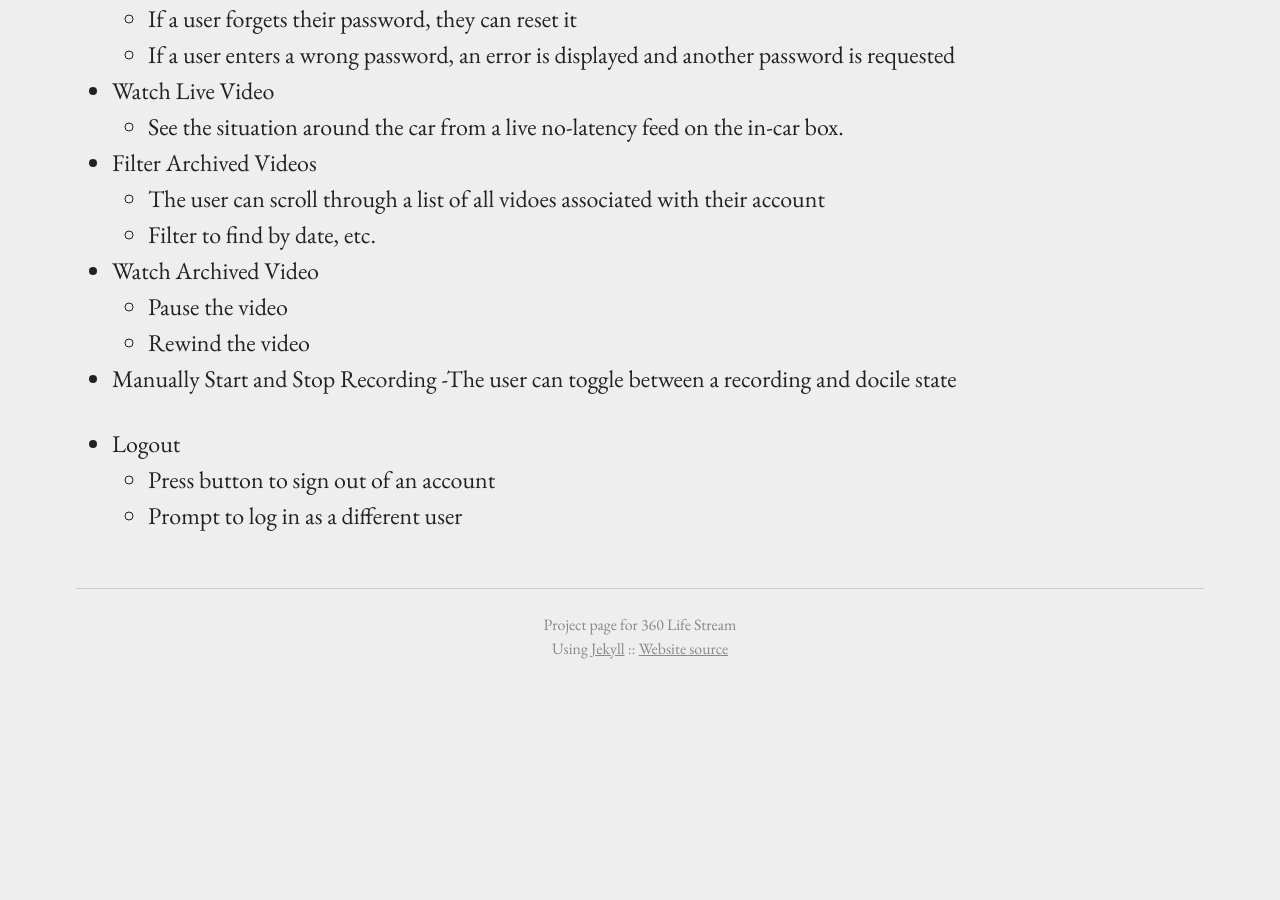
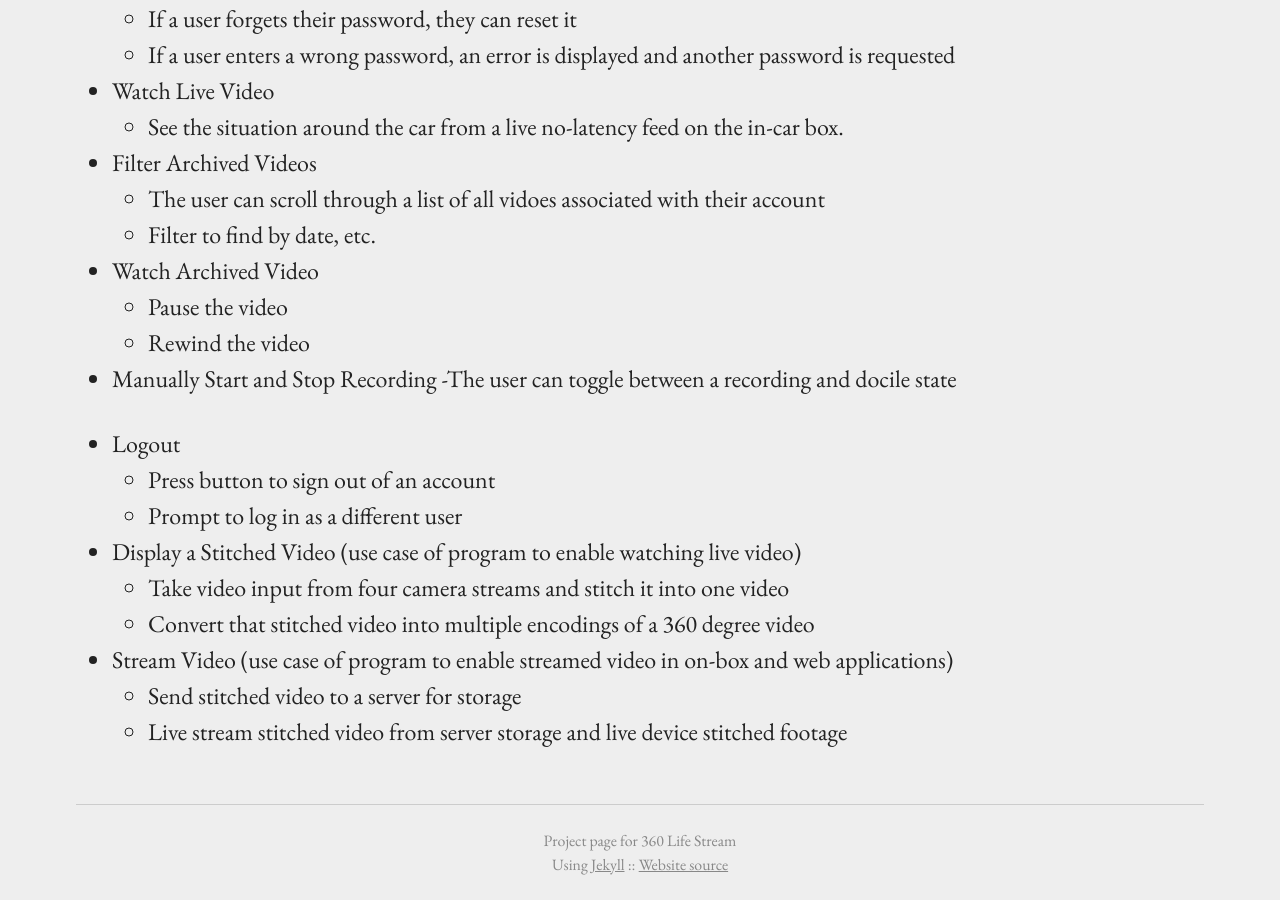
Before and after one commit to 360ls/360ls, a Jekyll site: the page built from _requirements/functionalspec/usecases.md, in a window 1280 px wide and 900 px high, scrolled down 1387 px. Built offline with Jekyll 4.4.1, drawn with Linux system fonts in a browser that asks for light colours; before the commit the page ends 2071 px from its top, so only the background shows below that.

Commit message:
updates use cases to include programmatic use cases

```diff
--- a/_requirements/functionalspec/usecases.md
+++ b/_requirements/functionalspec/usecases.md
@@ -59,3 +59,11 @@ This portion of the website highlights the use cases portion of the functional s
 - Logout
 	- Press button to sign out of an account
 	- Prompt to log in as a different user
+
+- Display a Stitched Video (use case of program to enable watching live video)
+	- Take video input from four camera streams and stitch it into one video
+	- Convert that stitched video into multiple encodings of a 360 degree video
+
+- Stream Video (use case of program to enable streamed video in on-box and web applications)
+	- Send stitched video to a server for storage
+	- Live stream stitched video from server storage and live device stitched footage
```
Also changed, not shown: _requirements/stories.md (+1 -0 lines).
